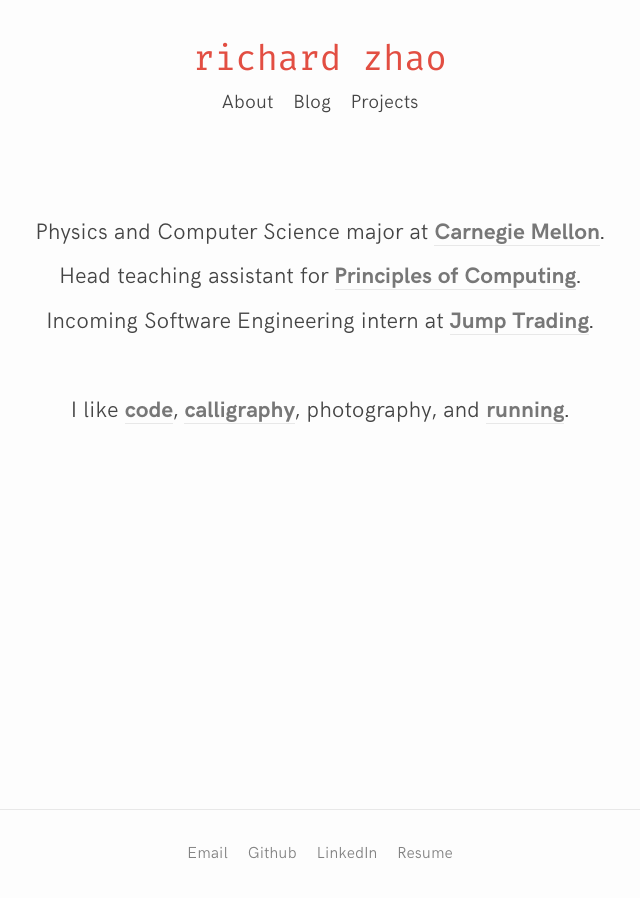
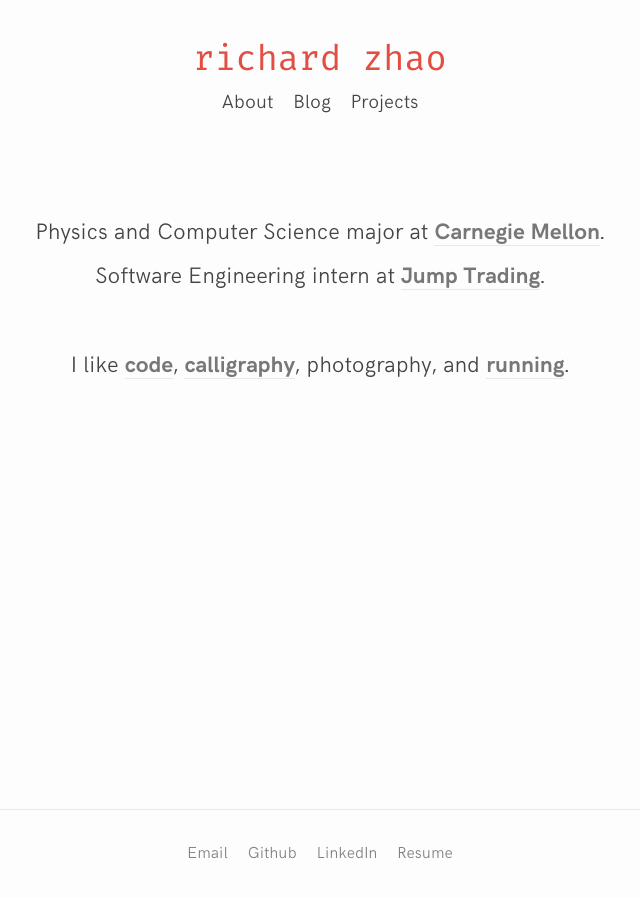
Before and after one commit to zhaorz/zhaorz.github.io, a Jekyll site: the page built from index.html, in a window 1280 px wide. Shown: the whole page, without its empty margins (320-960 px from the left). Built offline with Jekyll 4.4.1, drawn with Linux system fonts in a browser that asks for light colours; nearby versions of some CDN libraries.

Commit message:
Update about, index

```diff
--- a/about.html
+++ b/about.html
@@ -14,9 +14,8 @@
   <div class="horizontal divider"></div>
 
   <p>
-  I'm a junior studying Physics and Computer Science at Carnegie
-  Mellon. I help teach <a href="https://cs.cmu.edu/~15110">Principles of Computing</a>
-  and you'll often find me running in Schenley Park.
+    I'm a senior studying Physics and Computer Science at Carnegie
+    Mellon.
   </p>
 
   <p>
--- a/index.html
+++ b/index.html
@@ -10,12 +10,7 @@
 
     <br>
 
-    Head teaching assistant for
-    <a href="http://cs.cmu.edu/~15110/">Principles of Computing</a>.
-
-    <br>
-
-    Incoming Software Engineering intern at
+    Software Engineering intern at
     <a href="http://jumptrading.com/">Jump Trading</a>.
   </p>
 
```
Lines whose indentation alone changed are shown as unchanged.
